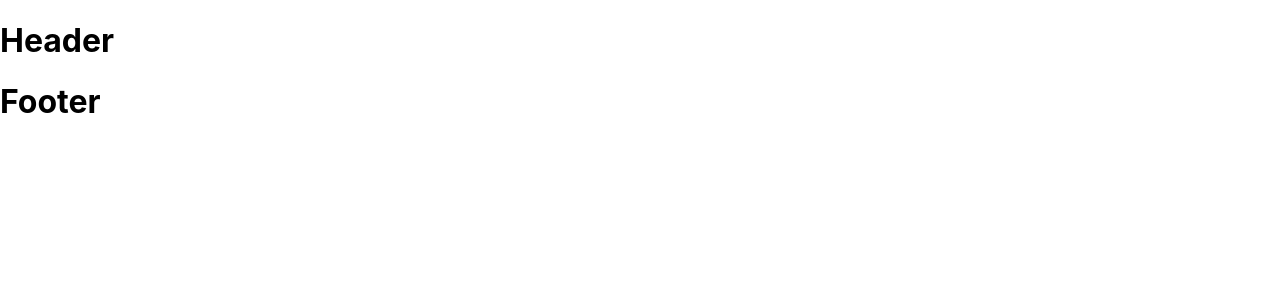
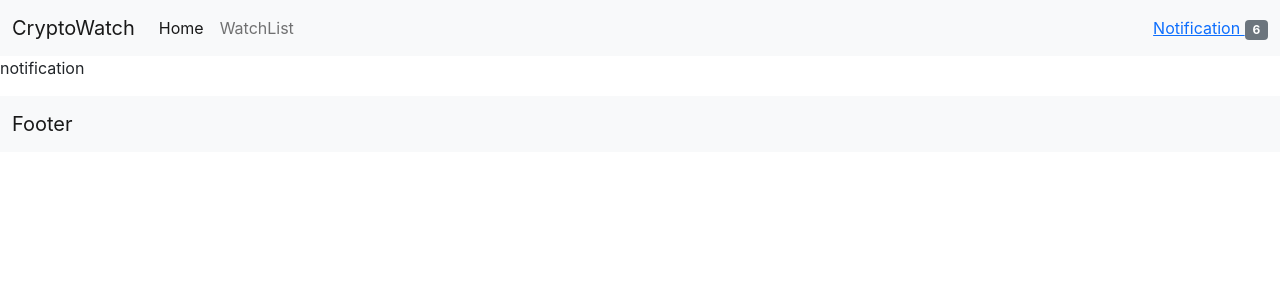
Before and after one commit to bsaal2/CryptoWatch, a React (Create React App) app in the folder client/: page /#/notification in a window 1280 px wide. Before the commit this address had no page. Shown: the top 300 px of the page. Built offline with nearby package versions, Linux system fonts and the light colour scheme.

Commit message:
[Enhancement-Routing] Enhanced routing in the Application

```diff
--- a/client/package.json
+++ b/client/package.json
@@ -6,6 +6,7 @@
     "@testing-library/jest-dom": "^5.16.2",
     "@testing-library/react": "^12.1.3",
     "@testing-library/user-event": "^13.5.0",
+    "bootstrap": "^5.1.3",
     "mobx": "^6.4.2",
     "mobx-react": "^7.3.0",
     "react": "^17.0.2",
--- a/client/src/App.js
+++ b/client/src/App.js
@@ -3,14 +3,17 @@
 import React from 'react';
 
 
-import { TheFooter, TheHeader, TheContent } from './containers';
+import { TheFooter, TheHeader } from './containers';
+import { Home, Watchlist, Notification } from './views/pages';
 
 function App() {
   return (
     <Router>
         <TheHeader />
         <Routes>
-          <Route exact path='/' element={<TheContent/>} />
+          <Route exact path='/' element={<Home/>} />
+          <Route exact path='/watchlist' element={<Watchlist/>} />
+          <Route exact path='/notification' element={<Notification/>} />
         </Routes>
         <TheFooter />
     </Router>
--- a/client/src/containers/TheFooter.js
+++ b/client/src/containers/TheFooter.js
@@ -1,8 +1,10 @@
 const TheFooter = () => {
     return (
-        <div className="footer">
-            <h1>Footer</h1>
-        </div>
+        <nav className="navbar navbar-expand-lg navbar-light bg-light">
+            <div className="container-fluid">
+                <span className="navbar-brand" href="#">Footer</span>
+            </div>
+        </nav>
     )
 }
 
--- a/client/src/containers/TheHeader.js
+++ b/client/src/containers/TheHeader.js
@@ -1,8 +1,28 @@
+import { Link } from 'react-router-dom';
+
 const TheHeader = () => {
     return (
-        <div className="header">
-            <h1>Header</h1>
-        </div>
+        <nav className="navbar navbar-expand-lg navbar-light bg-light">
+            <div className="container-fluid">
+                <span className="navbar-brand" href="#">CryptoWatch</span>
+                <button className="navbar-toggler" type="button" data-bs-toggle="collapse" data-bs-target="#navbarSupportedContent" aria-controls="navbarSupportedContent" aria-expanded="false" aria-label="Toggle navigation">
+                <span className="navbar-toggler-icon"></span>
+                </button>
+                <div className="collapse navbar-collapse" id="navbarSupportedContent">
+                <ul className="navbar-nav me-auto mb-2 mb-lg-0">
+                    <li className="nav-item">
+                        <Link className="nav-link active" aria-current="page" to="/">Home</Link>
+                    </li>
+                    <li className="nav-item">
+                        <Link className='nav-link' to="/watchlist">WatchList</Link>
+                    </li>
+                </ul>
+                <div className="d-flex">
+                    <Link to="/notification">Notification <span className="badge bg-secondary">6</span> </Link>
+                </div>
+                </div>
+            </div>
+        </nav>
     )
 }
 
--- a/client/src/index.js
+++ b/client/src/index.js
@@ -1,5 +1,7 @@
 import React from 'react';
 import ReactDOM from 'react-dom';
+import 'bootstrap/dist/css/bootstrap.min.css';
+import 'bootstrap/dist/js/bootstrap.bundle.min';
 import './index.css';
 import App from './App';
 import reportWebVitals from './reportWebVitals';
--- /dev/null
+++ b/client/src/views/pages/Home.js
@@ -0,0 +1,9 @@
+const Home = () => {
+    return (
+        <div className="body">
+            <p>home</p>
+        </div>
+    )
+}
+
+export default Home;
--- /dev/null
+++ b/client/src/views/pages/Notification.js
@@ -0,0 +1,9 @@
+const Notification = () => {
+    return (
+        <div className="body">
+            <p>notification</p>
+        </div>
+    )
+}
+
+export default Notification;
--- /dev/null
+++ b/client/src/views/pages/Watchlist.js
@@ -0,0 +1,9 @@
+const Watchlist = () => {
+    return (
+        <div className="body">
+            <p>WatchList</p>
+        </div>
+    )
+}
+
+export default Watchlist;
--- /dev/null
+++ b/client/src/views/pages/index.js
@@ -0,0 +1,9 @@
+import Home from './Home';
+import Watchlist from './Watchlist';
+import Notification from './Notification';
+
+export {
+    Home,
+    Watchlist,
+    Notification
+};
```
Also changed, not shown: 1 other file (tests, documents, lock files or other folders).
